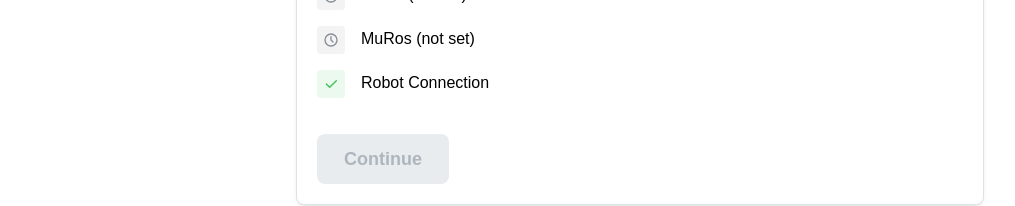
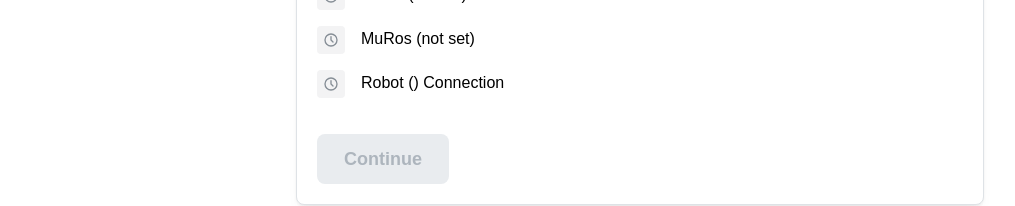
Before and after one commit to BRAIR-lab/orms_ui, a React (Create React App) app: page /check in a window 1280 px wide. Shown: the part 240-446 px from the top of the page, without its empty margins (0-1015 px from the left). Built offline with nearby package versions, Linux system fonts and the light colour scheme.

Commit message:
robot choice to ROS

```diff
--- a/src/App.js
+++ b/src/App.js
@@ -79,6 +79,7 @@ export default function All() {
   const [rosIP, setRosIP] = useState('')
   const [boardIP, setBoardIP] = useState('')
   const [muRosIP, setMuRosIP] = useState('')
+  const [selectedRobot, setSelectedRobot] = useState('')
   const { ros, status, paramClient, setViewSrv, retryRos } = useRos(rosIP)
   const { ws, boardStatus, retryBoard } = useTaskBoard(boardIP)
   const { muRosStatus, retryMuRos } = useMuRos(boardIP, ws, muRosIP)
@@ -111,13 +112,16 @@ export default function All() {
                 onRosIP={setRosIP} rosIP={rosIP}
                 onBoardIP={setBoardIP} boardIP={boardIP}
                 onMuRosIP={setMuRosIP} muRosIP={muRosIP}
+                onRobot={setSelectedRobot} robotName={selectedRobot}
+                se
               />}
             />
             <Route path="/check" element={
               <WaitPage
-                rosIP={rosIP} boardIP={boardIP} muRosIP={muRosIP}
+                rosIP={rosIP} boardIP={boardIP} muRosIP={muRosIP} ros={ros}
                 rosStatus={status} boardStatus={boardStatus} muRosStatus={muRosStatus}
                 reloadROS={retryRos} reloadBoard={retryBoard} reloadMuRos={retryMuRos}
+                robotName={selectedRobot}
               />} />
             <Route
               path="/executing"
--- a/src/views/RobotSetup.jsx
+++ b/src/views/RobotSetup.jsx
@@ -3,8 +3,7 @@ import { Link } from "react-router-dom";
 import { Container, Card, Stack, Select, TextInput, Button, Title, Loader, Group, Alert, Image} from "@mantine/core";
 import { isValidAddress } from "../hooks/useRos"
 
-function RobotSetup({ onRosIP, rosIP, onBoardIP, boardIP, onMuRosIP, muRosIP }) {
-  const [robotType, setRobotType] = useState("");
+function RobotSetup({ onRosIP, rosIP, onBoardIP, onRobot, boardIP, onMuRosIP, muRosIP, robotName }) {
   const [algorithm, setAlgorithm] = useState("");
   const [isLoading, setIsLoading] = useState(true);
 
@@ -17,7 +16,7 @@ function RobotSetup({ onRosIP, rosIP, onBoardIP, boardIP, onMuRosIP, muRosIP })
         if (storedConfig) {
           const config = JSON.parse(storedConfig);
 
-          setRobotType(config.robotType || "");
+          onRobot(config.robotName || "");
           setAlgorithm(config.algorithm || "");
           onRosIP(config.rosIP || "");
           onBoardIP(config.boardIP || "");
@@ -40,7 +39,7 @@ function RobotSetup({ onRosIP, rosIP, onBoardIP, boardIP, onMuRosIP, muRosIP })
           if (!algorithm)
             setAlgorithm("v1");
           const config = {
-            robotType,
+            robotName,
             algorithm,
             rosIP,
             boardIP,
@@ -54,9 +53,9 @@ function RobotSetup({ onRosIP, rosIP, onBoardIP, boardIP, onMuRosIP, muRosIP })
       }
     }
     saveConfig();
-  }, [robotType, algorithm, rosIP, boardIP, muRosIP, isLoading]);
+  }, [robotName, algorithm, rosIP, boardIP, muRosIP, isLoading]);
 
-  const canExecute = robotType && algorithm && isValidAddress(boardIP, true) && isValidAddress(rosIP) && isValidAddress(muRosIP);
+  const canExecute = robotName && algorithm && isValidAddress(boardIP, true) && isValidAddress(rosIP) && isValidAddress(muRosIP);
 
   if (isLoading) {
     return (
@@ -86,8 +85,8 @@ function RobotSetup({ onRosIP, rosIP, onBoardIP, boardIP, onMuRosIP, muRosIP })
             <Select
               label="Robot Platform"
               placeholder="Select a robot"
-              value={robotType}
-              onChange={(value) => setRobotType(value || "")}
+              value={robotName}
+              onChange={(value) => onRobot(value || "")}
               data={[
                 { value: "ur5", label: "UR5 + Robotiq HandE" },
                 { value: "franka", label: "Franka Emika + Franka Hand" },
@@ -169,7 +168,7 @@ function RobotSetup({ onRosIP, rosIP, onBoardIP, boardIP, onMuRosIP, muRosIP })
                 color="green"
                 icon={null}
               >
-                Robot: <strong>{robotType.toUpperCase()}</strong> | Task board: <strong>{algorithm.replace(/_/g, " ")}</strong>
+                Robot: <strong>{robotName.toUpperCase()}</strong> | Task board: <strong>{algorithm.replace(/_/g, " ")}</strong>
               </Alert>
             )}
 
@@ -195,7 +194,7 @@ function RobotSetup({ onRosIP, rosIP, onBoardIP, boardIP, onMuRosIP, muRosIP })
       </Card>
       <Card shadow="lg" padding="xl" radius="md">
         <Image
-          src={robotType == 'ur5' ? "ur5.jpeg" : "franka.jpg"}
+          src={robotName == 'ur5' ? "ur5.jpeg" : "franka.jpg"}
           alt="Example image"
           height={160}
           fit="cover"
--- a/src/views/WaitPage.jsx
+++ b/src/views/WaitPage.jsx
@@ -1,9 +1,10 @@
 import { useState, useEffect } from "react";
-import { Container, Card, Stack, Text, Loader, ThemeIcon, Group, Button } from "@mantine/core";
+import * as ROSLIB from "roslib";
+import { Container, Card, Stack, Text, Loader, ThemeIcon, Group, Button, Tooltip } from "@mantine/core";
 import { IconCheck, IconX, IconClock } from "@tabler/icons-react";
 import { Link } from "react-router-dom";
 
-function StatusItem({ label, status, onRetry }) {
+function StatusItem({ label, status, onRetry, errorMessage }) {
   let icon;
   let color;
 
@@ -21,12 +22,23 @@ function StatusItem({ label, status, onRetry }) {
     color = "gray";
   }
 
+  const iconElement = (
+    <ThemeIcon color={color} variant="light">
+      {icon}
+    </ThemeIcon>
+  );
+
   return (
     <Group justify="space-between">
       <Group>
-        <ThemeIcon color={color} variant="light">
-          {icon}
-        </ThemeIcon>
+        {/* Wrap in Tooltip only if it's an error and we have a message */}
+        {status === "error" && errorMessage ? (
+          <Tooltip label={errorMessage} withArrow position="top">
+            {iconElement}
+          </Tooltip>
+        ) : (
+          iconElement
+        )}
         <Text>{label}</Text>
       </Group>
 
@@ -39,17 +51,53 @@ function StatusItem({ label, status, onRetry }) {
   );
 }
 
-export default function WaitPage({ rosIP, rosStatus, boardIP, boardStatus, muRosIP, muRosStatus, reloadROS, reloadBoard, reloadMuRos }) {
+export default function WaitPage({ rosIP, rosStatus, boardIP, boardStatus, muRosIP, muRosStatus, reloadROS, reloadBoard, reloadMuRos, ros, robotName }) {
   const [robotStatus, setRobotStatus] = useState("idle");
+  const [robotErrorMessage, setRobotErrorMessage] = useState("");
+
+  const selectRobot = () => {
+    if (!ros || !ros.isConnected) {
+      setRobotStatus("error");
+      setRobotErrorMessage("ROS is not connected");
+      return;
+    }
+
+    setRobotStatus("loading");
+    setRobotErrorMessage("");
+
+    const selectRobotClient = new ROSLIB.Service({
+      ros: ros,
+      name: "/select_robot",
+      // Note: Replace 'your_package_msgs' with the actual package that defines SetString
+      serviceType: "simple_server/srv/SetString"
+    });
+
+    selectRobotClient.callService(
+      { data: robotName },
+      (result) => {
+        if (result.success) {
+          setRobotStatus("ready");
+        } else {
+          setRobotStatus("error");
+          setRobotErrorMessage(result.message || "Robot selection refused by server.");
+        }
+      },
+      (error) => {
+        setRobotStatus("error");
+        setRobotErrorMessage(error || "Service call failed.");
+      }
+    );
+  };
 
   useEffect(() => {
-    setRobotStatus("loading");
-
-    // TODO: replace with correct logic
-    setTimeout(() => {
-      setRobotStatus("ready");
-    }, 1500);
-  }, []);
+    // Only attempt the call if ROS is fully ready
+    if (rosStatus === "ready" && robotName) {
+      selectRobot();
+    } else if (rosStatus === "error") {
+      setRobotStatus("error");
+      setRobotErrorMessage("Waiting for ROS connection...");
+    }
+  }, [rosStatus, robotName]);
 
   const canExecute = rosStatus === "ready" && boardStatus === "ready" && robotStatus === "ready"
 
@@ -64,7 +112,7 @@ export default function WaitPage({ rosIP, rosStatus, boardIP, boardStatus, muRos
           <StatusItem label={`ROS (${rosIP || "not set"})`} status={rosStatus} onRetry={reloadROS}/>
           <StatusItem label={`Board (${boardIP || "not set"})`} status={boardStatus} onRetry={reloadBoard}/>
           <StatusItem label={`MuRos (${muRosIP || "not set"})`} status={muRosStatus} onRetry={reloadMuRos}/>
-          <StatusItem label="Robot Connection" status={robotStatus} />
+          <StatusItem label={`Robot (${robotName}) Connection`} status={robotStatus} errorMessage={robotErrorMessage} onRetry={selectRobot}/>
 
           {/* Execute button */}
             <Group justify="flex-start" pt="lg">
```
